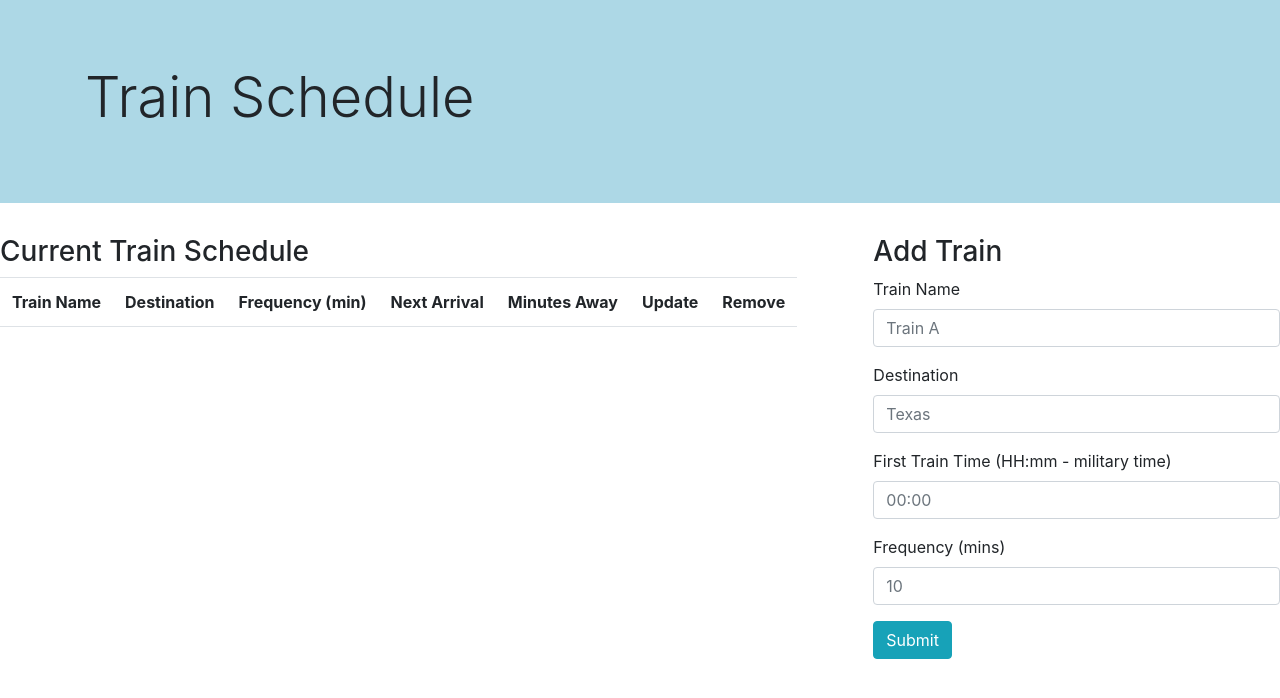
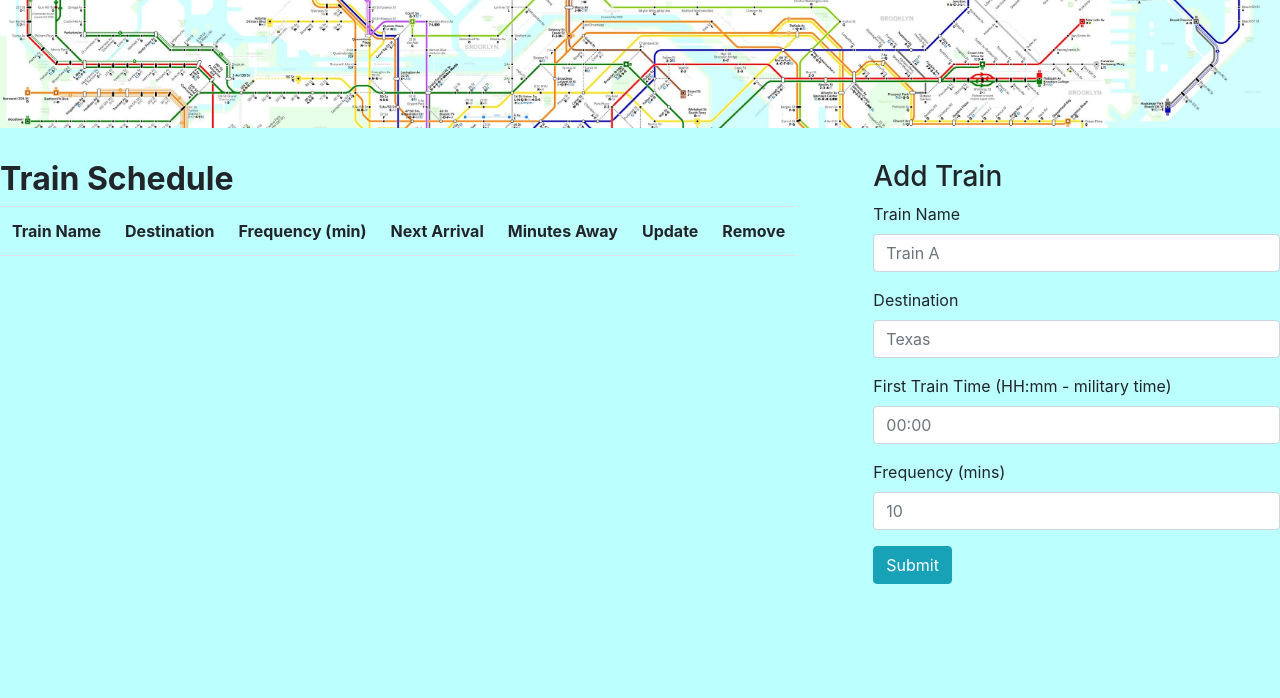
Before and after one commit to britneyross/Train-Scheduler, a plain HTML site: page index.html in a window 1280 px wide. Drawn offline with nearby package versions, Linux system fonts and the light colour scheme; no server answers.

Commit message:
added jumbotron picture and background color

```diff
--- a/assets/css/style.css
+++ b/assets/css/style.css
@@ -1,3 +1,15 @@
 .jumbotron {
-    background-color:lightblue;
+    background-image: url("../images/landscape.jpeg") !important;
+    background-repeat: no-repeat;
+    background-size: cover;
+    background-position: center;
+    width: 100%;
 }
+
+.title {
+    font-weight: 700;
+}
+
+body{
+    background-color: rgb(188, 255, 255);
+}
--- a/assets/javascript/app.js
+++ b/assets/javascript/app.js
@@ -99,3 +99,7 @@ $("body").on("click", ".fa-remove", function () {
     trainData.ref().child(id).remove();
     element.remove()
 });
+
+$("#editButton").on("click", function() {
+
+});
--- a/index.html
+++ b/index.html
@@ -24,11 +24,7 @@
 
 <body>
     <div conatiner>
-        <div class="jumbotron jumbotron-fluid">
-            <div class="container">
-                <h1 class="display-4">Train Schedule</h1>
-            </div>
-        </div>
+        <div class="jumbotron jumbotron-fluid"></div>
     </div>
 
     <div container>
@@ -36,7 +32,7 @@
             <div class="col-md-8">
                 <div class="panel panel-primary">
                     <div class="panel-heading">
-                        <h3 class="panel-title">Current Train Schedule</h3>
+                        <h2 class="title">Train Schedule</h2>
                     </div>
                     <div class="panel-body">
                         <table class="table table-hover table-responsive" id="trainTable">
```
Also changed, not shown: assets/images/landscape.jpeg (added).
